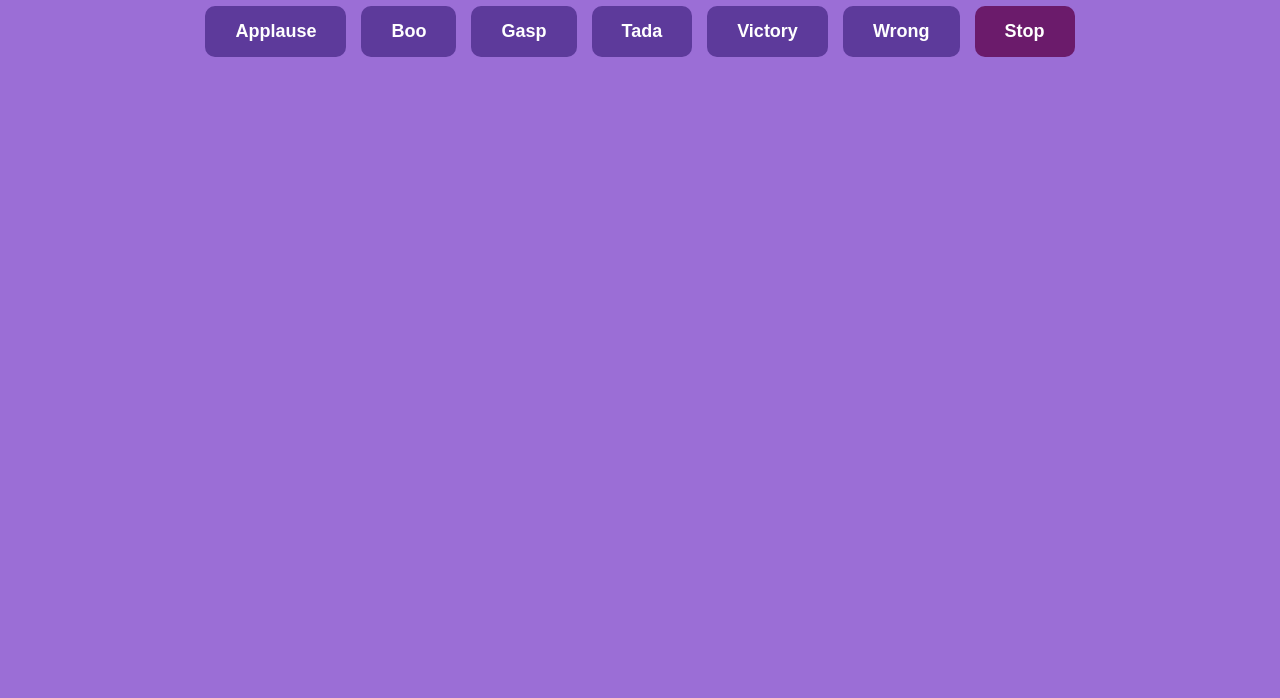
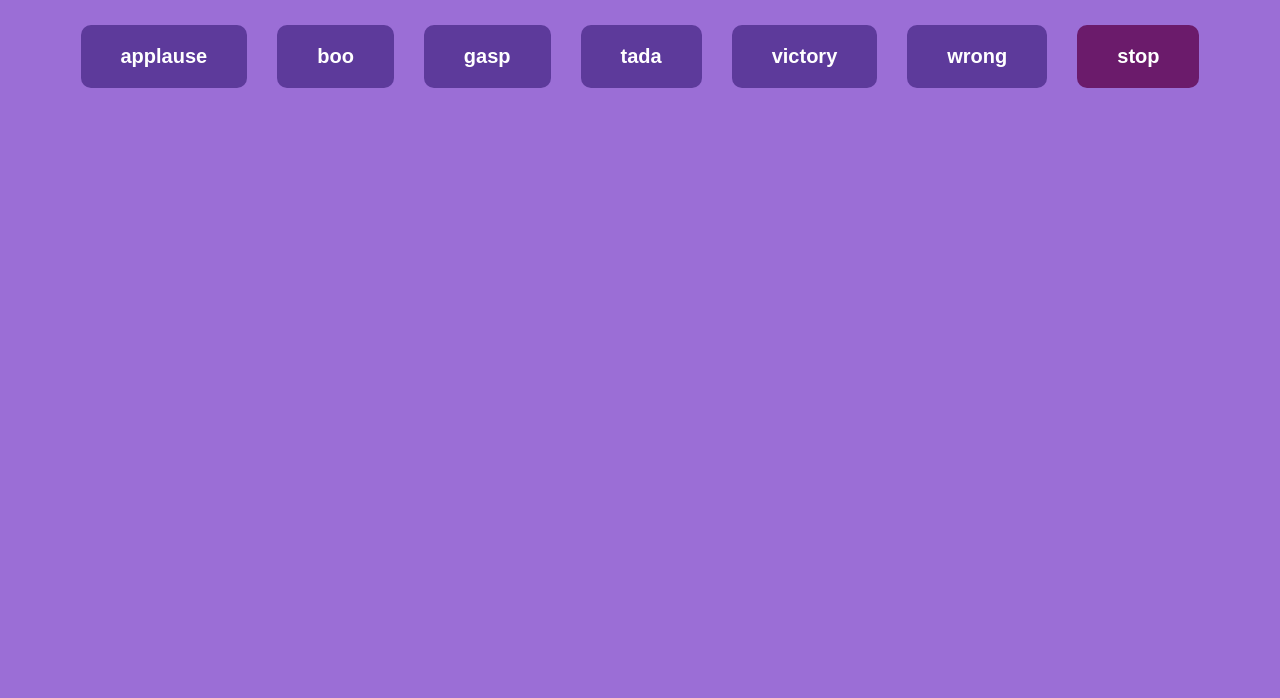
Before and after one commit to acciojob/Soundbar-9381741733, a website: page main.html in a window 1280 px wide. Shown: the part 102-800 px from the top of the page. Drawn offline with Linux system fonts and the light colour scheme.

Commit message:
created a submission

```diff
--- a/script.js
+++ b/script.js
@@ -15,7 +15,7 @@ soundFiles.forEach(sound => {
 // Create Stop button
 const stopBtn = document.createElement('button');
 stopBtn.className = 'stop';
-stopBtn.innerText = 'Stop';
+stopBtn.innerText = 'stop';
 stopBtn.setAttribute('aria-label', 'Stop the sound');
 stopBtn.addEventListener('click', stopSound);
 buttonsContainer.appendChild(stopBtn);
--- a/styles.css
+++ b/styles.css
@@ -9,20 +9,21 @@ body {
     display: flex;
     flex-wrap: wrap;
     justify-content: center;
-    gap: 15px;
+    gap: 30px;
+    margin-top: 40px;
 }
 
 .btn, .stop {
     background-color: #5d3a9b;
     color: white;
-    padding: 15px 30px;
-    font-size: 18px;
+    padding: 20px 40px;
+    font-size: 20px;
     font-weight: bold;
-    text-transform: capitalize;
+    text-transform: lowercase;
     border: none;
     border-radius: 10px;
     cursor: pointer;
-    transition: background 0.3s;
+    transition: background-color 0.3s;
 }
 
 .btn:hover {
```
